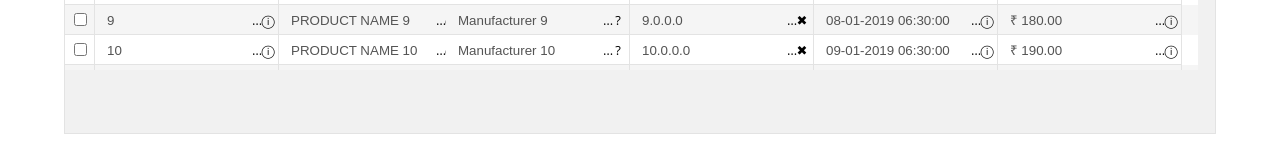
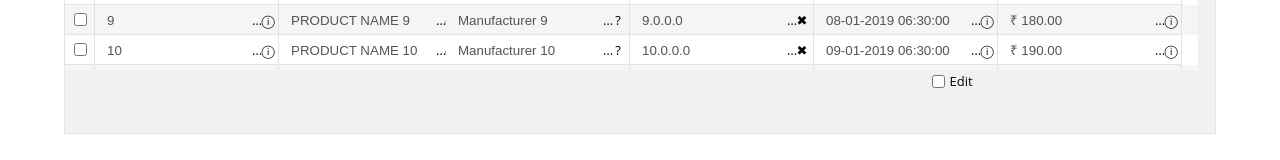
Before and after one commit to Saurodip/Datatable, an Angular app: page / in a window 1280 px wide. Shown: the part 466-626 px from the top of the page. Built offline with nearby package versions, Linux system fonts and the light colour scheme.

Commit message:
Datatable

```diff
--- a/src/app/app.component.html
+++ b/src/app/app.component.html
@@ -2,6 +2,7 @@
     <app-datatable
         class="app-datatable"
         [checkboxSelection]="true"
+        [editable]="true"
         [filter]="dataTableFilterType.Column"
         [columnResponsive]="true"
         [data]="data"
--- a/src/app/datatable/component/datatable.component.html
+++ b/src/app/datatable/component/datatable.component.html
@@ -52,7 +52,8 @@
                         <div title="{{ dtRow[dtHeader?.propertyName] }}" class="datatable-row-data"
                             [ngStyle]="{ 'width': columnResponsive ? responsiveColumnWidth : dtHeader?.columnWidth }"
                             *ngFor="let dtHeader of frozenHeader; let j = index">
-                            <input type="text" class="datatable-row-content" value="{{ dtRow[dtHeader?.propertyName] }}" disabled>
+                            <input type="text" id="datatable-row-{{ dtRow?.Index }}-cell" class="datatable-input-cell"
+                                value="{{ dtRow[dtHeader?.propertyName] }}" [disabled]="isDataTableCellDisabled">
                             <div *ngIf="dtHeader?.tooltip" class="datatable-tooltip-icon-container">
                                 <div [ngSwitch]="dtRow?.tooltip[dtHeader?.propertyName]?.icon"
                                     (mouseenter)="onHoverTooltipIcon($event, dtRow?.tooltip[dtHeader?.propertyName]?.message)"
@@ -114,7 +115,8 @@
                         <div title="{{ dtRow[dtHeader?.propertyName] }}" class="datatable-row-data"
                             [ngStyle]="{ 'width': columnResponsive ? responsiveColumnWidth : dtHeader?.columnWidth }"
                             *ngFor="let dtHeader of scrollableHeader; let j = index">
-                            <input type="text" class="datatable-row-content" value="{{ dtRow[dtHeader?.propertyName] }}" disabled>
+                            <input type="text" id="datatable-row-{{ dtRow?.Index }}-cell" class="datatable-input-cell"
+                                value="{{ dtRow[dtHeader?.propertyName] }}" [disabled]="isDataTableCellDisabled">
                             <div *ngIf="dtHeader?.tooltip" class="datatable-tooltip-icon-container">
                                 <div [ngSwitch]="dtRow?.tooltip[dtHeader?.propertyName]?.icon"
                                     (mouseenter)="onHoverTooltipIcon($event, dtRow?.tooltip[dtHeader?.propertyName]?.message)"
@@ -133,7 +135,9 @@
         </div>
     </div>
     <div class="datatable-footer">
-        <div *ngIf="dataLoadingPattern === dataTableLoadingPattern.Pagination" class="pagination-tab-container">
+        <div class="action-container"></div>
+        <div class="pagination-tab-container">
+            <ng-container *ngIf="dataLoadingPattern === dataTableLoadingPattern.Pagination">
                 <span id="previous-pagination-arrow" class="pagination-navigation">
                     <i class="arrow-previous" (click)="onChangePaginationSlot(currentPaginationSlot?.slot - 2)"></i>
                 </span>
@@ -146,6 +150,12 @@
                 <span id="next-pagination-arrow" class="pagination-navigation">
                     <i class="arrow-next" (click)="onChangePaginationSlot(currentPaginationSlot?.slot)"></i>
                 </span>
+            </ng-container>
+        </div>
+        <div class="action-container">
+            <span *ngIf="editable" (click)="onApplyDataTableEditOption($event)">
+                <input type="checkbox" id="datatable-edit-option">Edit
+            </span>
         </div>
     </div>
     <div *ngIf="isLoading" class="spinner">
--- a/src/app/datatable/component/datatable.component.scss
+++ b/src/app/datatable/component/datatable.component.scss
@@ -178,7 +178,7 @@ $text-color: #e3e3e3;
                     padding-left: 10px;
                     @include single-line-ellipsis();
 
-                    .datatable-row-content {
+                    .datatable-input-cell {
                         border: none;
                         display: inline-block;
                         width: calc(100% - 30px);
@@ -208,7 +208,7 @@ $text-color: #e3e3e3;
                 &:nth-child(even) {
                     background-color: white;
 
-                    .datatable-row-content {
+                    .datatable-input-cell {
                         background-color: transparent;
                     }
                 }
@@ -216,7 +216,7 @@ $text-color: #e3e3e3;
                 &:nth-child(odd) {
                     background-color: #f5f5f5;
 
-                    .datatable-row-content {
+                    .datatable-input-cell {
                         background-color: transparent;
                     }
                 }
@@ -244,6 +244,22 @@ $text-color: #e3e3e3;
         justify-content: center;
         position: relative;
         width: 100%;
+
+        .action-container {
+            width: 25%;
+
+            span {
+                cursor: pointer;
+                margin-right: 15px;
+
+                input[type="checkbox"] {
+                    cursor: pointer;
+                    margin-right: 5px;
+                    position: relative;
+                    top: 2px;
+                }
+            }
+        }
 
         .pagination-tab-container {
             text-align: center;
--- a/src/app/datatable/component/datatable.component.ts
+++ b/src/app/datatable/component/datatable.component.ts
@@ -43,6 +43,7 @@ export class DataTableComponent implements OnInit, AfterViewInit, AfterViewCheck
                 break;
         }
     }
+    @Input() public editable: boolean;
     @Input() public filterTextLimit: number;
     @Input() public header: DataTableHeader[];
     @Input() public headerStyle: DataTableHeaderStyle;
@@ -64,6 +65,7 @@ export class DataTableComponent implements OnInit, AfterViewInit, AfterViewCheck
     public scrollableAreaWidth: string;
     public responsiveColumnWidth: string;
     public verticalScrollableRegion: string;
+    public isDataTableCellDisabled: boolean;
     public columnFilter: boolean;
     public globalFilter: boolean;
     public sortFields: object;
@@ -99,6 +101,7 @@ export class DataTableComponent implements OnInit, AfterViewInit, AfterViewCheck
         this.scrollableAreaWidth = '';
         this.responsiveColumnWidth = '';
         this.verticalScrollableRegion = '';
+        this.isDataTableCellDisabled = true;
         this.columnFilter = false;
         this.globalFilter = false;
         this.sortFields = {};
@@ -392,4 +395,12 @@ export class DataTableComponent implements OnInit, AfterViewInit, AfterViewCheck
             }
         }
     }
+
+    public onApplyDataTableEditOption = (): void => {
+        const dataTableEditOption: HTMLElement = this.dataTableElementReferenceService.getHTMLElementRefernce('datatable-edit-option');
+        if (dataTableEditOption) {
+            dataTableEditOption['checked'] = this.isDataTableCellDisabled;
+            this.isDataTableCellDisabled = !this.isDataTableCellDisabled;
+        }
+    }
 }
--- a/src/app/datatable/interfaces/datatable.interface.ts
+++ b/src/app/datatable/interfaces/datatable.interface.ts
@@ -6,6 +6,7 @@ export interface DataTable {
     columnResponsive: boolean;
     data: Array<object>;
     dataLoadingPattern?: DataTableLoadingPattern;
+    editable?: boolean;
     filter: DataTableFilterType;
     filterTextLimit: number;
     header: DataTableHeader;
--- a/src/app/datatable/services/datatable.element-reference.service.ts
+++ b/src/app/datatable/services/datatable.element-reference.service.ts
@@ -31,6 +31,7 @@ export class DataTableElementReferenceService {
             case 'previous-pagination-arrow': return document.querySelector('#previous-pagination-arrow');
             case 'pagination-tab': return document.querySelector('.pagination-tab-' + index);
             case 'next-pagination-arrow': return document.querySelector('#next-pagination-arrow');
+            case 'datatable-edit-option': return document.querySelector('#datatable-edit-option');
             default: break;
         }
     }
--- a/src/app/datatable/services/datatable.selection.service.ts
+++ b/src/app/datatable/services/datatable.selection.service.ts
@@ -37,6 +37,9 @@ export class DataTableSelectionService {
                         if (row['RowSelected']) {
                             if (selectionColor) {
                                 dataTableRow[i]['style'].backgroundColor = selectionColor;
+                            } else {
+                                const defaultSelectionBackgroundColor: string = '#a1a1a1';
+                                dataTableRow[i]['style'].backgroundColor = defaultSelectionBackgroundColor;
                             }
                         } else {
                             dataTableRow[i]['style'].backgroundColor = '';
```
Lines whose indentation alone changed are shown as unchanged.
